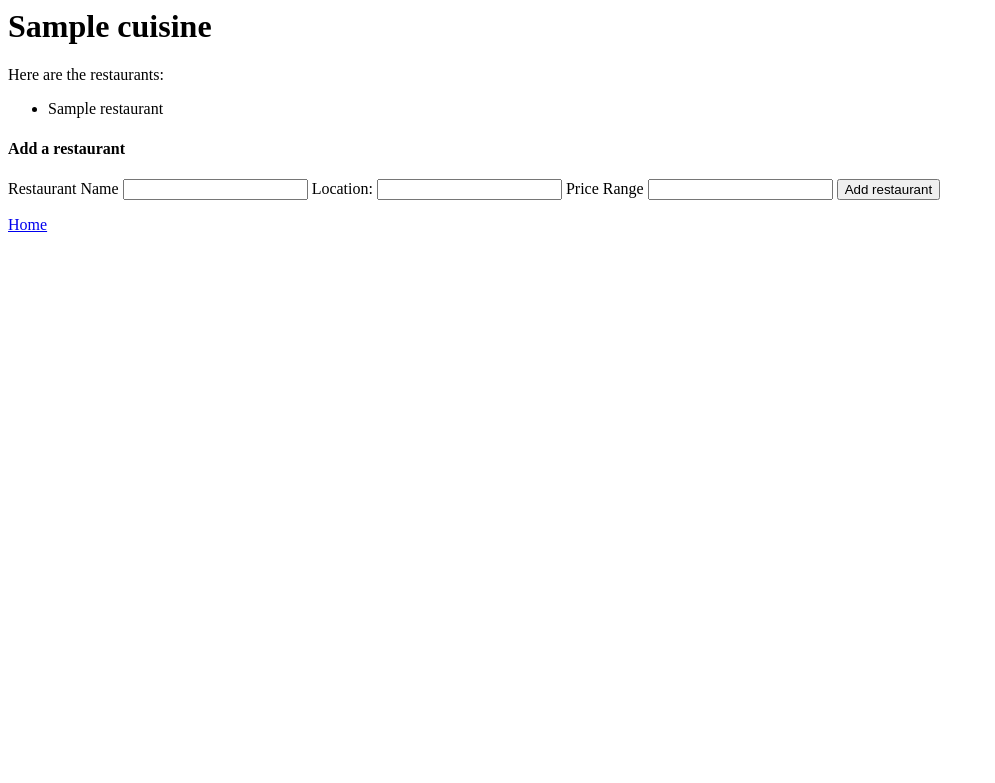
After one commit to jwnardine/other_peeps_restaurant, a PHP site: template views/cuisine.html.twig in a window 1280 px wide. The commit adds this page. Shown: the top 783 px of the page, without its empty margins (0-995 px from the left). Run offline with PHP 8.4, Linux system fonts and the light colour scheme; the template is opened without the code that fills it: most values are stand-ins (such as "Sample title", 1, 10 or a date in 2020); some libraries are stand-ins or nearby versions.

Commit message:
add working UI

```diff
--- a/src/Cuisine.php
+++ b/src/Cuisine.php
@@ -34,7 +34,7 @@
         }
 
         function getRestaurants() {
-            $restaurants = Array();
+            $restaurants = [];
             $returned_restaurants = $GLOBALS['DB']->query("SELECT * FROM restaurant WHERE cuisine_id = {$this->getId()};");
 
             foreach($returned_restaurants as $restaurant)
--- /dev/null
+++ b/views/cuisine.html.twig
@@ -0,0 +1,35 @@
+<html>
+<head>
+    <title>Best Restaurant | Cuisines</title>
+</head>
+<body>
+    <h1>{{ cuisine.getName }}</h1>
+
+    {% if restaurants is not empty %}
+        <p>Here are the restaurants:</p>
+        <ul>
+            {% for restaurant in restaurants %}
+                <li>{{ restaurant.getRestName }}</li>
+            {% endfor %}
+        </ul>
+    {% else %}
+    <h5>HI</h5>
+    {% endif %}
+
+    <h4>Add a restaurant</h4>
+
+    <form action='/restaurants' method='post'>
+        <input id="cuisine_id" name="cuisine_id" type="hidden" value="{{ cuisine.getId() }}">
+        <label for='rest_name'>Restaurant Name</label>
+        <input id='rest_name' name='rest_name' type='text'>
+        <label for='location'>Location:</label>
+        <input id='location' name='location' type='text'>
+        <label for='price_range'>Price Range</label>
+        <input id='price_range' name='price_range' type='text'>
+
+        <button type='submit'>Add restaurant</button>
+    </form>
+
+    <p><a href='/'>Home</a></p>
+</body>
+</html>
```
Also changed, not shown: app/app.php (+45 -4 lines), views/generic.html.twig (deleted, +0 -13 lines), views/index.html.twig (added, +26 -0 lines).
